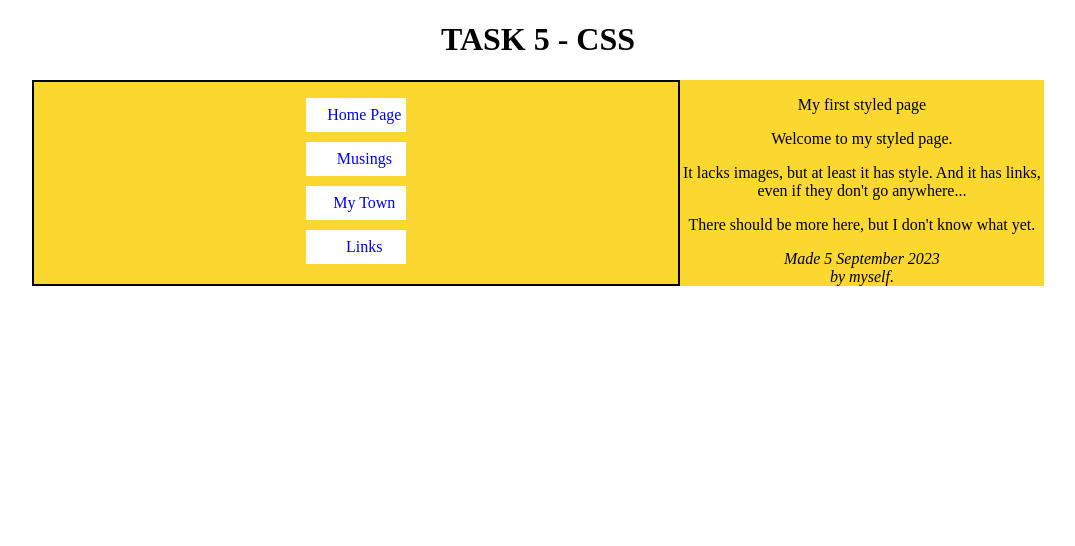
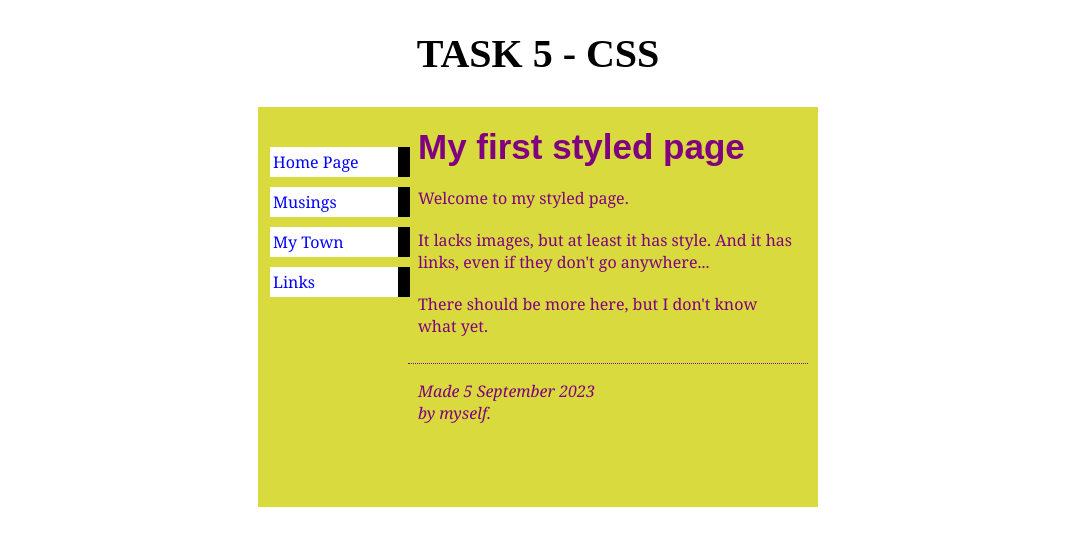
Before and after one commit to ashiq-s/MERN_stack, a plain HTML site: page task10.html in a window 1280 px wide. Shown: the whole page, without its empty margins (102-1177 px from the left). Drawn offline with Linux system fonts and the light colour scheme.

Commit message:
Update style10.css

```diff
--- a/style10.css
+++ b/style10.css
@@ -1,45 +1,82 @@
 * {
-    justify-content: center;
+    padding: 0%;
+    margin: 0%;
+    font-family: Georgia, 'Times New Roman', Times, serif;
 }
 
 .container {
     display: flex;
-    /* flex-wrap: wrap; */
-    height: 80%;
-    width: 80%;
-    left: 50%;
+    width: fit-content;
+    background-color: rgb(217, 218, 62);
+    /* color: rgb(119, 8, 110); */
+    color: purple;
+    height: 400px;
+}
 
-    background-color: #fad82f;
+h1 {
+    padding: 30px;
+    font-size: 40px;
+    font-family: initial;
+}
+
+ul {
+    position: absolute;
 }
 
 .navbar {
-    width: 100%;
-    border: 2px solid black;
-    /* justify-content: center; */
+    width: 140px;
+    padding-top: 40px;
+    /* border: 2px solid gray; */
 }
 
-.content {
-    width: 60%;
-    border: 2px solid black;
-    margin-left: 20px;
+.main-content {
+    text-align: left;
+    padding: 10px;
+    width: 400px;
 }
 
-ul {
-    list-style: none;
-    padding: 0;
+p {
+    display: block;
+    padding: 10px;
+}
+
+a {
+    display: block;
+    background-color: white;
+    margin-bottom: 10px;
+    text-align: left;
+    padding: 4px 3px;
+    width: 100%;
+    text-decoration: none;
+    color: blue;
+}
+
+a:hover {
+    color: inherit;
 }
 
 li {
-    margin: 10px;
-    width: 100px;
-    justify-content: center;
-    background-color: white;
+    list-style-type: none;
+    border-right: 18px solid black;
+    width: 100%;
+    margin-left: 12px;
+    margin-bottom: 10px;
 }
 
-a {
-    text-decoration: none;
-    color: blue;
+.heading {
+    font-size: 35px;
+    font-weight: bold;
+    font-family: Arial, Helvetica, sans-serif;
     display: block;
-    width: 100%;
-    padding: 8px;
 }
+
+address {
+    margin-top: 1em;
+    padding-top: 1em;
+    border-top: thin dotted;
+    padding-left: 10px;
+}
+
+br {
+    size: 3px;
+}
```
